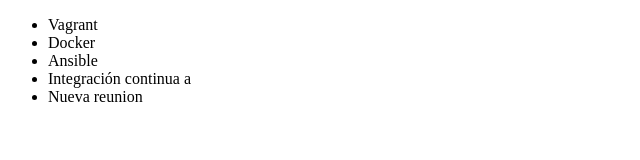
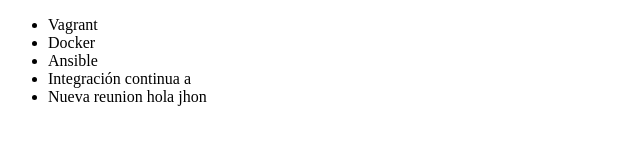
Before and after one commit to jafernandezm/alura-git, a plain HTML site: page index.html in a window 1280 px wide. Shown: the full height of the page, 0-640 px from the left. Drawn offline with Linux system fonts and the light colour scheme.

Commit message:
Anadiendo nombre

```diff
--- a/index.html
+++ b/index.html
@@ -10,7 +10,7 @@
          <li> Docker </li>
          <li> Ansible </li>
          <li> Integración continua a</li>
-         <li>Nueva reunion</li>
+         <li>Nueva reunion hola jhon</li>
      </ul>
 </body>
 </html>
```
